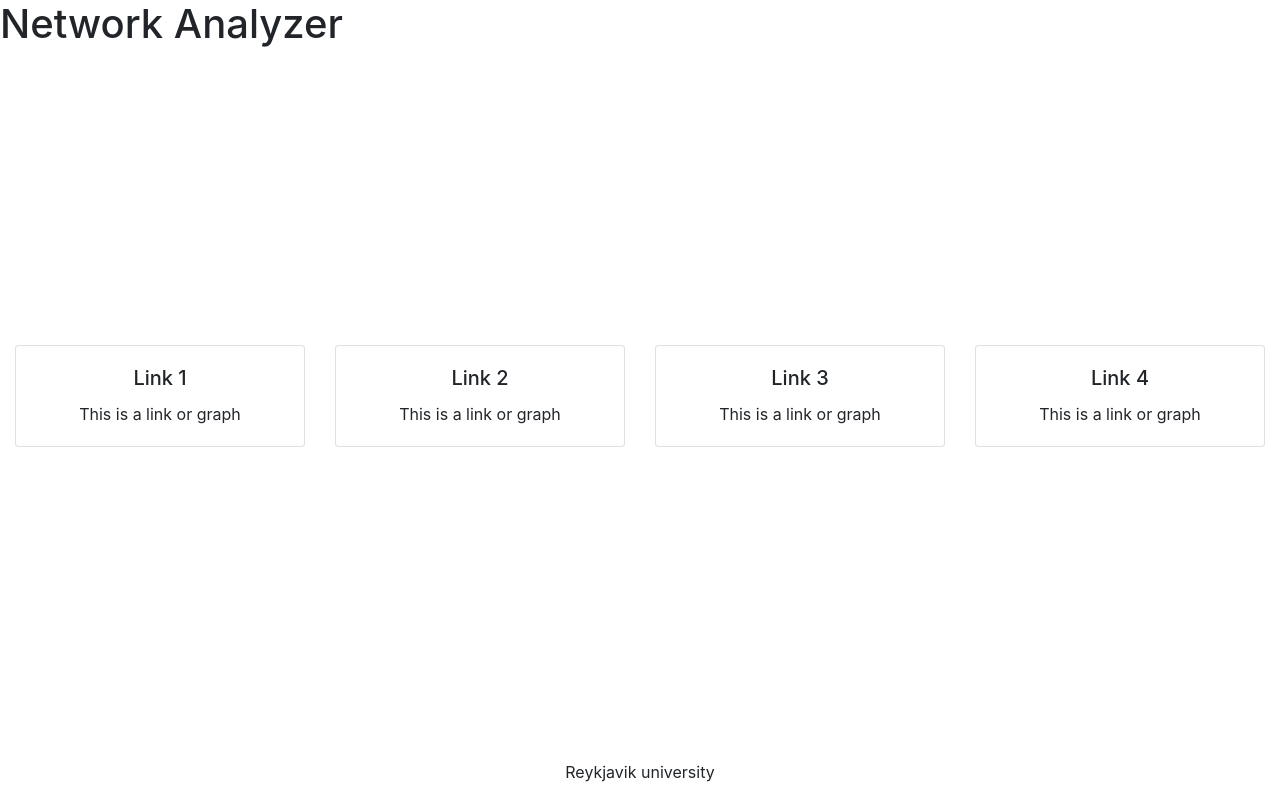
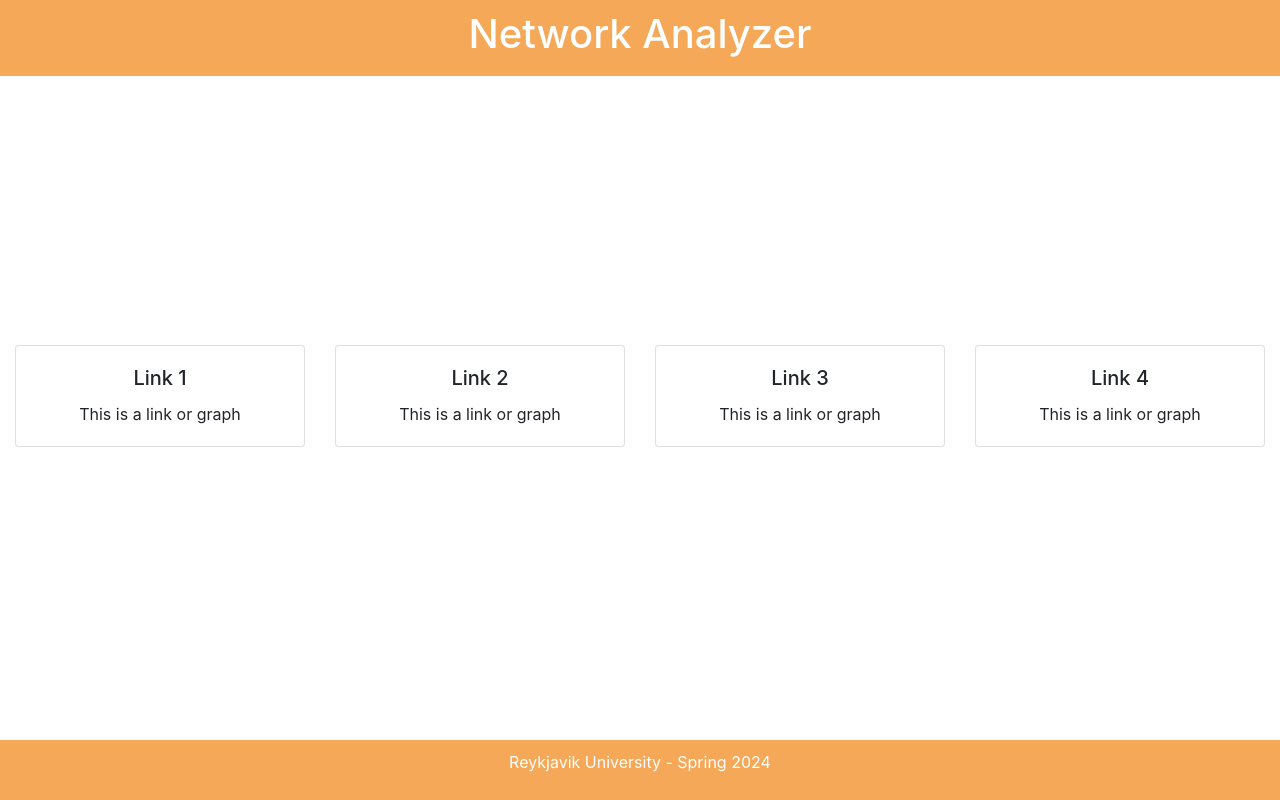
Before and after one commit to Mugiwarren/NetworkAnalyzer, a PHP site: page / in a window 1280 px wide. Run offline with PHP 8.4, Linux system fonts and the light colour scheme; some libraries are stand-ins or nearby versions.

Commit message:
Update index.php

```diff
--- a/index.php
+++ b/index.php
@@ -19,7 +19,10 @@
       flex-direction: column;
       justify-content: center;
     }
-    .footer {
+    .header, .footer {
+      background-color: #F5A857;
+      color: white;
+      padding: 10px 0;
       text-align: center;
     }
     .footer {
@@ -70,7 +73,7 @@
   </div>
 
   <footer class="footer">
-    <p>Reykjavik university</p>
+    <p>Reykjavik University - Spring 2024</p>
   </footer>
 
   <script src="https://code.jquery.com/jquery-3.5.1.slim.min.js"></script>
```
